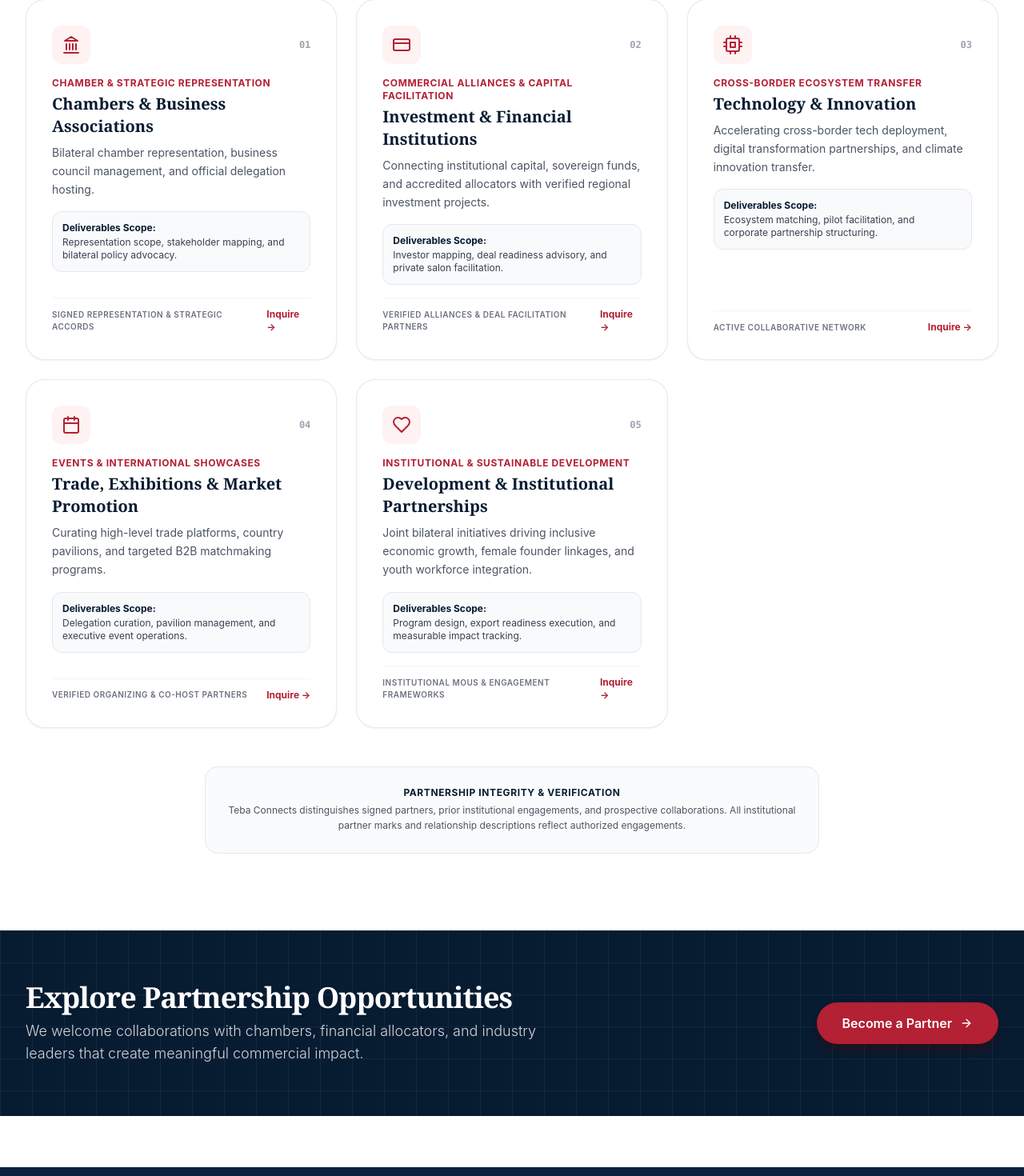
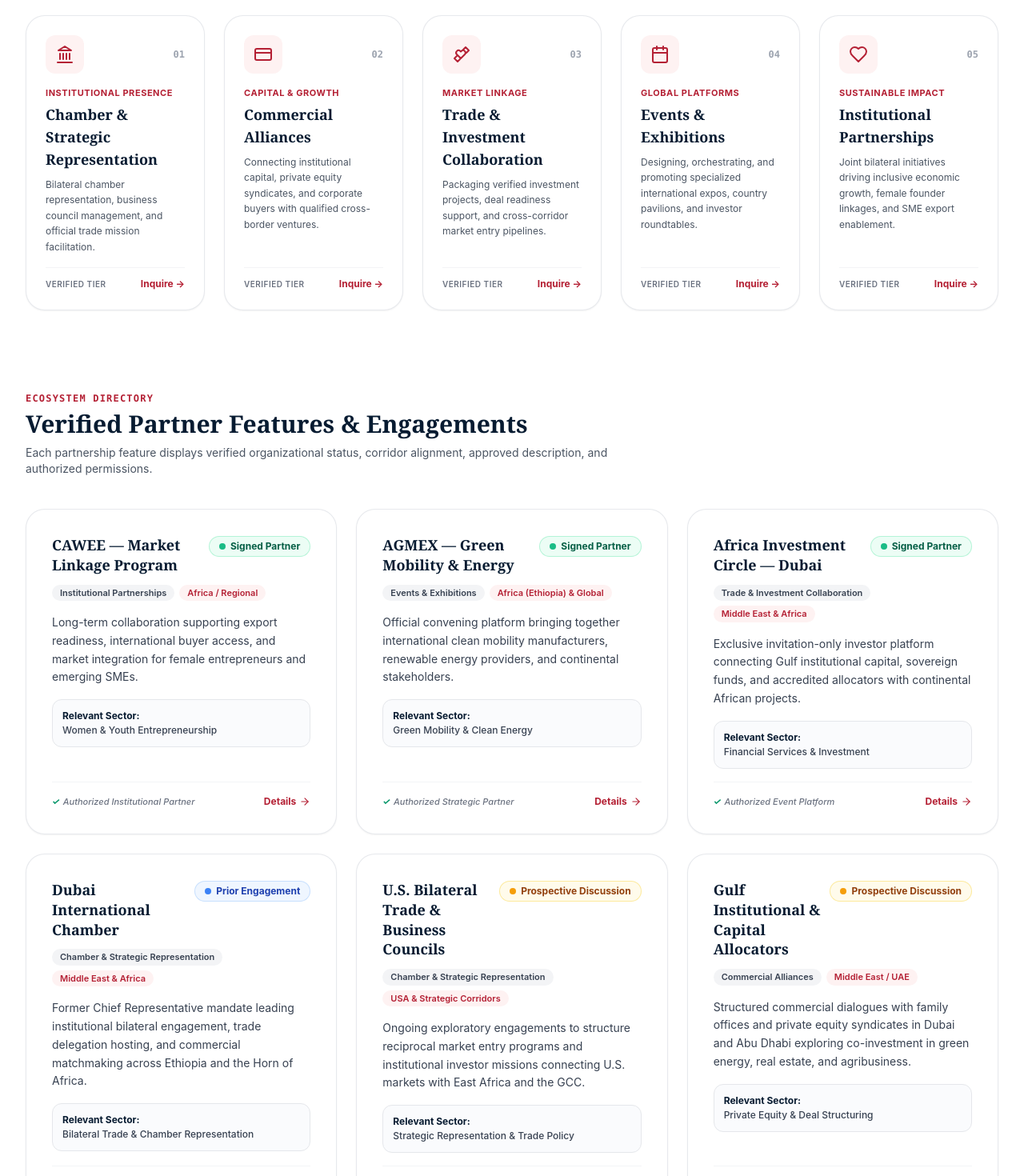
Before and after one commit to betty1927/tebaconnects, a Next.js app: page /partnerships in a window 1280 px wide. Shown: the part 911-2381 px from the top of the page at 80% size. Built offline with nearby package versions, Linux system fonts and the light colour scheme.

Commit message:
Update Page 5 Partnerships content, five categories, verified partner roster with status classification per brief

```diff
--- a/app/partnerships/page.jsx
+++ b/app/partnerships/page.jsx
@@ -6,12 +6,39 @@ import { Icon } from '../../components/Icons';
 import partnershipsData from '../../data/partnerships.json';
 
 export default function PartnershipsPage() {
-  const { hero, categories, governance, cta } = partnershipsData;
+  const { hero, categories, partners, governance, cta } = partnershipsData;
+
+  const getStatusBadge = (statusType) => {
+    switch (statusType) {
+      case 'Signed Partner':
+        return (
+          <span className="inline-flex items-center gap-1.5 px-3 py-1 rounded-full text-xs font-bold bg-emerald-50 text-emerald-800 border border-emerald-200/80 shadow-2xs">
+            <span className="w-2 h-2 rounded-full bg-emerald-500 animate-pulse" />
+            Signed Partner
+          </span>
+        );
+      case 'Prior Engagement':
+        return (
+          <span className="inline-flex items-center gap-1.5 px-3 py-1 rounded-full text-xs font-bold bg-blue-50 text-blue-800 border border-blue-200/80 shadow-2xs">
+            <span className="w-2 h-2 rounded-full bg-blue-500" />
+            Prior Engagement
+          </span>
+        );
+      case 'Prospective Discussion':
+      default:
+        return (
+          <span className="inline-flex items-center gap-1.5 px-3 py-1 rounded-full text-xs font-bold bg-amber-50 text-amber-800 border border-amber-200/80 shadow-2xs">
+            <span className="w-2 h-2 rounded-full bg-amber-500" />
+            Prospective Discussion
+          </span>
+        );
+    }
+  };
 
   return (
     <div className="space-y-16 sm:space-y-24 pb-16">
 
-      {/* 1. HERO */}
+      {/* 1. HERO SECTION */}
       <HeroSection
         kicker={hero.eyebrow}
         breadcrumbs={hero.breadcrumbs}
@@ -19,33 +46,34 @@ export default function PartnershipsPage() {
         titleRed={hero.headlineRed}
         description={hero.introduction}
         primaryCta={{ label: "Become a Partner", href: "/contact?inquiry=Partnership%20Opportunities" }}
-        secondaryCta={{ label: "View Categories", href: "#categories-list" }}
-        image="/assets/partnerships-hero.jpg"
-        imageAlt="Teba Connects Strategic Partnerships"
+        secondaryCta={{ label: "Explore Partnership Opportunities", href: "#partner-roster" }}
+        image={hero.image}
+        imageAlt={hero.imageAlt}
       />
 
       {/* 2. FIVE PARTNERSHIP CATEGORIES */}
-      <section id="categories-list" className="max-w-7xl mx-auto px-4 sm:px-6 lg:px-8 scroll-mt-24">
+      <section className="max-w-7xl mx-auto px-4 sm:px-6 lg:px-8">
         <div className="mb-10 max-w-3xl">
           <span className="text-xs font-bold uppercase tracking-widest text-[#B42034] font-mono">
             Ecosystem Structure
           </span>
-          <h2 className="text-2xl sm:text-3xl font-serif font-bold text-[#071B31] mt-1">
+          <h2 className="text-2xl sm:text-3xl font-serif font-bold text-[#B42034] mt-1">
             Five Strategic Categories
           </h2>
           <p className="text-sm text-gray-600 mt-2">
-            Connecting institutional leadership, capital allocators, and industry organizers across three continents.
+            Structured engagement frameworks connecting institutional leadership, capital allocators, and industry organizers across three continents.
           </p>
         </div>
 
-        <div className="grid grid-cols-1 md:grid-cols-2 lg:grid-cols-3 gap-6">
+        <div className="grid grid-cols-1 sm:grid-cols-2 lg:grid-cols-5 gap-4 sm:gap-6">
           {categories.map((cat) => (
             <div
               key={cat.id}
-              className="p-8 bg-white rounded-3xl border border-gray-200/90 shadow-sm hover:border-[#B42034] hover:shadow-md transition-all flex flex-col"
+              className="p-6 bg-white rounded-3xl border border-gray-200/90 shadow-sm hover:border-[#B42034] hover:shadow-md transition-all flex flex-col justify-between group"
             >
+              <div>
                 <div className="flex items-center justify-between mb-4">
-                <div className="w-12 h-12 rounded-xl bg-red-50 text-[#B42034] flex items-center justify-center">
+                  <div className="w-12 h-12 rounded-xl bg-red-50 text-[#B42034] flex items-center justify-center group-hover:bg-[#B42034] group-hover:text-white transition-colors">
                     <Icon name={cat.icon} className="w-6 h-6" />
                   </div>
                   <span className="text-xs font-mono font-bold text-gray-400">
@@ -53,26 +81,22 @@ export default function PartnershipsPage() {
                   </span>
                 </div>
 
-              <span className="text-xs font-bold uppercase tracking-wider text-[#B42034] mb-1">
+                <span className="text-[11px] font-bold uppercase tracking-wider text-[#B42034] block mb-1">
                   {cat.focus}
                 </span>
 
-              <h3 className="text-xl font-serif font-bold text-[#071B31] mb-2">
+                <h3 className="text-base sm:text-lg font-serif font-bold text-[#071B31] mb-2 leading-snug">
                   {cat.title}
                 </h3>
 
-              <p className="text-sm text-gray-600 leading-relaxed mb-4">
-                {cat.description}
+                <p className="text-xs text-gray-600 leading-relaxed mb-4">
+                  {cat.summary}
                 </p>
-
-              <div className="p-3 bg-gray-50 rounded-xl border border-gray-200 mb-4 text-xs text-gray-700">
-                <span className="font-bold text-[#071B31] block mb-0.5">Deliverables Scope:</span>
-                {cat.deliverables}
               </div>
 
-              <div className="mt-auto pt-3 border-t border-gray-100 flex items-center justify-between">
+              <div className="pt-3 border-t border-gray-100 flex items-center justify-between">
                 <span className="text-[10px] font-semibold text-gray-500 uppercase tracking-wider">
-                  {cat.relationshipTiers}
+                  Verified Tier
                 </span>
                 <Link
                   href="/contact?inquiry=Partnership%20Opportunities"
@@ -84,8 +108,79 @@ export default function PartnershipsPage() {
             </div>
           ))}
         </div>
+      </section>
 
-        {/* Governance Notice */}
+      {/* 3. VERIFIED PARTNER FEATURES DIRECTORY (Signed Partners, Prior Engagements, Prospective Discussions) */}
+      <section id="partner-roster" className="max-w-7xl mx-auto px-4 sm:px-6 lg:px-8 scroll-mt-24">
+        <div className="mb-10 max-w-3xl">
+          <span className="text-xs font-bold uppercase tracking-widest text-[#B42034] font-mono">
+            Ecosystem Directory
+          </span>
+          <h2 className="text-2xl sm:text-3xl font-serif font-bold text-[#071B31] mt-1">
+            Verified Partner Features & Engagements
+          </h2>
+          <p className="text-sm text-gray-600 mt-2">
+            Each partnership feature displays verified organizational status, corridor alignment, approved description, and authorized permissions.
+          </p>
+        </div>
+
+        <div className="grid grid-cols-1 md:grid-cols-2 lg:grid-cols-3 gap-6">
+          {partners.map((partner) => (
+            <div
+              key={partner.id}
+              className="bg-white rounded-3xl border border-gray-200/90 shadow-sm p-6 sm:p-8 flex flex-col justify-between hover:shadow-md transition-shadow"
+            >
+              <div>
+                {/* Header: Organization and Status Type */}
+                <div className="flex items-start justify-between gap-3 mb-3">
+                  <h3 className="text-lg font-serif font-bold text-[#071B31] leading-snug">
+                    {partner.name}
+                  </h3>
+                  <div className="shrink-0">
+                    {getStatusBadge(partner.statusType)}
+                  </div>
+                </div>
+
+                {/* Category & Corridor Badges */}
+                <div className="flex flex-wrap items-center gap-1.5 mb-4">
+                  <span className="text-[11px] font-semibold px-2.5 py-0.5 rounded-full bg-gray-100 text-gray-700">
+                    {partner.category}
+                  </span>
+                  <span className="text-[11px] font-semibold px-2.5 py-0.5 rounded-full bg-red-50 text-[#B42034]">
+                    {partner.market}
+                  </span>
+                </div>
+
+                {/* Approved Description */}
+                <p className="text-sm text-gray-700 leading-relaxed mb-4">
+                  {partner.description}
+                </p>
+
+                {/* Sector focus */}
+                <div className="p-3 bg-[#FAFBFD] rounded-xl border border-gray-200 mb-4 text-xs">
+                  <span className="font-bold text-[#071B31] block mb-0.5">Relevant Sector:</span>
+                  <span className="text-gray-700 font-medium">{partner.sector}</span>
+                </div>
+              </div>
+
+              {/* Footer: Logo Permission & Link */}
+              <div className="pt-4 border-t border-gray-100 flex items-center justify-between">
+                <span className="text-[11px] font-medium text-gray-500 italic flex items-center gap-1">
+                  <span className="text-emerald-600 font-bold">✓</span> {partner.logoPermission}
+                </span>
+                <Link
+                  href={partner.link}
+                  className="inline-flex items-center gap-1 text-xs font-bold text-[#B42034] hover:underline"
+                >
+                  <span>Details</span>
+                  <Icon name="arrow-right" className="w-3.5 h-3.5" />
+                </Link>
+              </div>
+            </div>
+          ))}
+        </div>
+
+        {/* Governance & Compliance Notice */}
         <div className="mt-12 p-6 bg-[#FAFBFD] rounded-2xl border border-gray-200 max-w-3xl mx-auto text-center">
           <span className="text-xs font-bold uppercase tracking-wider text-[#071B31] block mb-1">
             {governance.title}
@@ -96,7 +191,7 @@ export default function PartnershipsPage() {
         </div>
       </section>
 
-      {/* 3. CTA BANNER */}
+      {/* 4. CLOSING CTA BANNER */}
       <CtaBanner
         title={cta.title}
         subtitle={cta.subtitle}
--- a/data/partnerships.json
+++ b/data/partnerships.json
@@ -1,75 +1,141 @@
 {
   "hero": {
-    "eyebrow": "PARTNERSHIP ECOSYSTEM",
+    "eyebrow": "STRATEGIC PARTNERSHIPS",
     "headlineBlack": "Where Connections",
     "headlineRed": "Become Opportunities.",
     "introduction": "We connect businesses, investors, institutions and governments to advance market access, collaboration and sustainable growth across the USA, Africa and the Middle East.",
     "breadcrumbs": [
       { "label": "Home", "href": "/" },
       { "label": "Partnerships", "href": "/partnerships" }
-    ]
+    ],
+    "image": "/assets/hero-teba-skyline-perfect.png",
+    "imageAlt": "Teba Connects Strategic Partnerships"
   },
   "categories": [
     {
       "id": "chambers",
       "number": "01",
-      "title": "Chambers & Business Associations",
-      "focus": "Chamber & Strategic Representation",
-      "description": "Bilateral chamber representation, business council management, and official delegation hosting.",
-      "deliverables": "Representation scope, stakeholder mapping, and bilateral policy advocacy.",
-      "relationshipTiers": "Signed Representation & Strategic Accords",
+      "title": "Chamber & Strategic Representation",
+      "summary": "Bilateral chamber representation, business council management, and official trade mission facilitation.",
+      "focus": "Institutional Presence",
       "icon": "landmark"
     },
     {
-      "id": "financial",
+      "id": "commercial",
       "number": "02",
-      "title": "Investment & Financial Institutions",
-      "focus": "Commercial Alliances & Capital Facilitation",
-      "description": "Connecting institutional capital, sovereign funds, and accredited allocators with verified regional investment projects.",
-      "deliverables": "Investor mapping, deal readiness advisory, and private salon facilitation.",
-      "relationshipTiers": "Verified Alliances & Deal Facilitation Partners",
+      "title": "Commercial Alliances",
+      "summary": "Connecting institutional capital, private equity syndicates, and corporate buyers with qualified cross-border ventures.",
+      "focus": "Capital & Growth",
       "icon": "credit-card"
     },
     {
-      "id": "technology",
+      "id": "trade-investment",
       "number": "03",
-      "title": "Technology & Innovation",
-      "focus": "Cross-Border Ecosystem Transfer",
-      "description": "Accelerating cross-border tech deployment, digital transformation partnerships, and climate innovation transfer.",
-      "deliverables": "Ecosystem matching, pilot facilitation, and corporate partnership structuring.",
-      "relationshipTiers": "Active Collaborative Network",
-      "icon": "cpu"
+      "title": "Trade & Investment Collaboration",
+      "summary": "Packaging verified investment projects, deal readiness support, and cross-corridor market entry pipelines.",
+      "focus": "Market Linkage",
+      "icon": "handshake"
     },
     {
-      "id": "trade-events",
+      "id": "events-exhibitions",
       "number": "04",
-      "title": "Trade, Exhibitions & Market Promotion",
-      "focus": "Events & International Showcases",
-      "description": "Curating high-level trade platforms, country pavilions, and targeted B2B matchmaking programs.",
-      "deliverables": "Delegation curation, pavilion management, and executive event operations.",
-      "relationshipTiers": "Verified Organizing & Co-Host Partners",
+      "title": "Events & Exhibitions",
+      "summary": "Designing, orchestrating, and promoting specialized international expos, country pavilions, and investor roundtables.",
+      "focus": "Global Platforms",
       "icon": "calendar"
     },
     {
       "id": "institutional",
       "number": "05",
-      "title": "Development & Institutional Partnerships",
-      "focus": "Institutional & Sustainable Development",
-      "description": "Joint bilateral initiatives driving inclusive economic growth, female founder linkages, and youth workforce integration.",
-      "deliverables": "Program design, export readiness execution, and measurable impact tracking.",
-      "relationshipTiers": "Institutional MOUs & Engagement Frameworks",
+      "title": "Institutional Partnerships",
+      "summary": "Joint bilateral initiatives driving inclusive economic growth, female founder linkages, and SME export enablement.",
+      "focus": "Sustainable Impact",
       "icon": "heart-handshake"
     }
   ],
+  "partners": [
+    {
+      "id": "cawee",
+      "name": "CAWEE — Market Linkage Program",
+      "category": "Institutional Partnerships",
+      "statusType": "Signed Partner",
+      "statusColor": "emerald",
+      "description": "Long-term collaboration supporting export readiness, international buyer access, and market integration for female entrepreneurs and emerging SMEs.",
+      "market": "Africa / Regional",
+      "sector": "Women & Youth Entrepreneurship",
+      "logoPermission": "Authorized Institutional Partner",
+      "link": "/events#cawee"
+    },
+    {
+      "id": "agmex",
+      "name": "AGMEX — Green Mobility & Energy",
+      "category": "Events & Exhibitions",
+      "statusType": "Signed Partner",
+      "statusColor": "emerald",
+      "description": "Official convening platform bringing together international clean mobility manufacturers, renewable energy providers, and continental stakeholders.",
+      "market": "Africa (Ethiopia) & Global",
+      "sector": "Green Mobility & Clean Energy",
+      "logoPermission": "Authorized Strategic Partner",
+      "link": "/events#agmex"
+    },
+    {
+      "id": "africa-investment-circle",
+      "name": "Africa Investment Circle — Dubai",
+      "category": "Trade & Investment Collaboration",
+      "statusType": "Signed Partner",
+      "statusColor": "emerald",
+      "description": "Exclusive invitation-only investor platform connecting Gulf institutional capital, sovereign funds, and accredited allocators with continental African projects.",
+      "market": "Middle East & Africa",
+      "sector": "Financial Services & Investment",
+      "logoPermission": "Authorized Event Platform",
+      "link": "/events#africa-investment-circle"
+    },
+    {
+      "id": "dubai-chamber-prior",
+      "name": "Dubai International Chamber",
+      "category": "Chamber & Strategic Representation",
+      "statusType": "Prior Engagement",
+      "statusColor": "blue",
+      "description": "Former Chief Representative mandate leading institutional bilateral engagement, trade delegation hosting, and commercial matchmaking across Ethiopia and the Horn of Africa.",
+      "market": "Middle East & Africa",
+      "sector": "Bilateral Trade & Chamber Representation",
+      "logoPermission": "Verified Former Leadership Mandate",
+      "link": "/about-us#founder"
+    },
+    {
+      "id": "us-bilateral-chambers",
+      "name": "U.S. Bilateral Trade & Business Councils",
+      "category": "Chamber & Strategic Representation",
+      "statusType": "Prospective Discussion",
+      "statusColor": "amber",
+      "description": "Ongoing exploratory engagements to structure reciprocal market entry programs and institutional investor missions connecting U.S. markets with East Africa and the GCC.",
+      "market": "USA & Strategic Corridors",
+      "sector": "Strategic Representation & Trade Policy",
+      "logoPermission": "Engagement In Progress",
+      "link": "/contact?inquiry=Chamber%20Representation"
+    },
+    {
+      "id": "gulf-commercial-alliances",
+      "name": "Gulf Institutional & Capital Allocators",
+      "category": "Commercial Alliances",
+      "statusType": "Prospective Discussion",
+      "statusColor": "amber",
+      "description": "Structured commercial dialogues with family offices and private equity syndicates in Dubai and Abu Dhabi exploring co-investment in green energy, real estate, and agribusiness.",
+      "market": "Middle East / UAE",
+      "sector": "Private Equity & Deal Structuring",
+      "logoPermission": "Engagement In Progress",
+      "link": "/contact?inquiry=Commercial%20Alliances"
+    }
+  ],
   "governance": {
-    "title": "Partnership Integrity & Verification",
-    "description": "Teba Connects distinguishes signed partners, prior institutional engagements, and prospective collaborations. All institutional partner marks and relationship descriptions reflect authorized engagements."
+    "title": "Partnership Integrity & Classification",
+    "description": "In strict adherence to governance and brand clarity, Teba Connects explicitly distinguishes signed partners, prior engagements, and prospective discussions. All organization names, relationship scopes, and institutional descriptions reflect verified and authorized engagements."
   },
   "cta": {
     "title": "Explore Partnership Opportunities",
-    "subtitle": "We welcome collaborations with chambers, financial allocators, and industry leaders that create meaningful commercial impact.",
+    "subtitle": "We welcome collaborations with chambers, financial institutions, and industry leaders that create meaningful commercial impact.",
     "primaryButton": "Become a Partner",
-    "secondaryButton": "Explore Collaboration Models",
+    "secondaryButton": "Explore Partnership Opportunities",
     "buttonHref": "/contact?inquiry=Partnership%20Opportunities"
   }
 }
```
Lines whose indentation alone changed are shown as unchanged.
